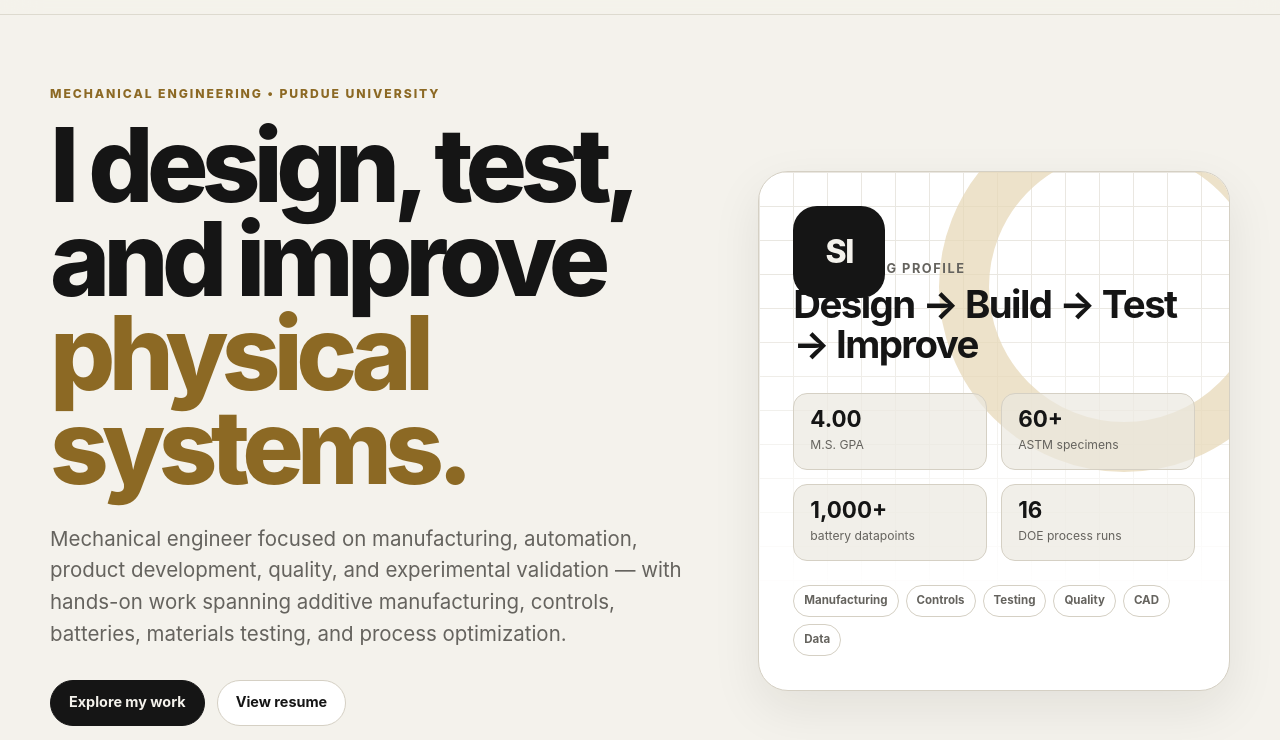
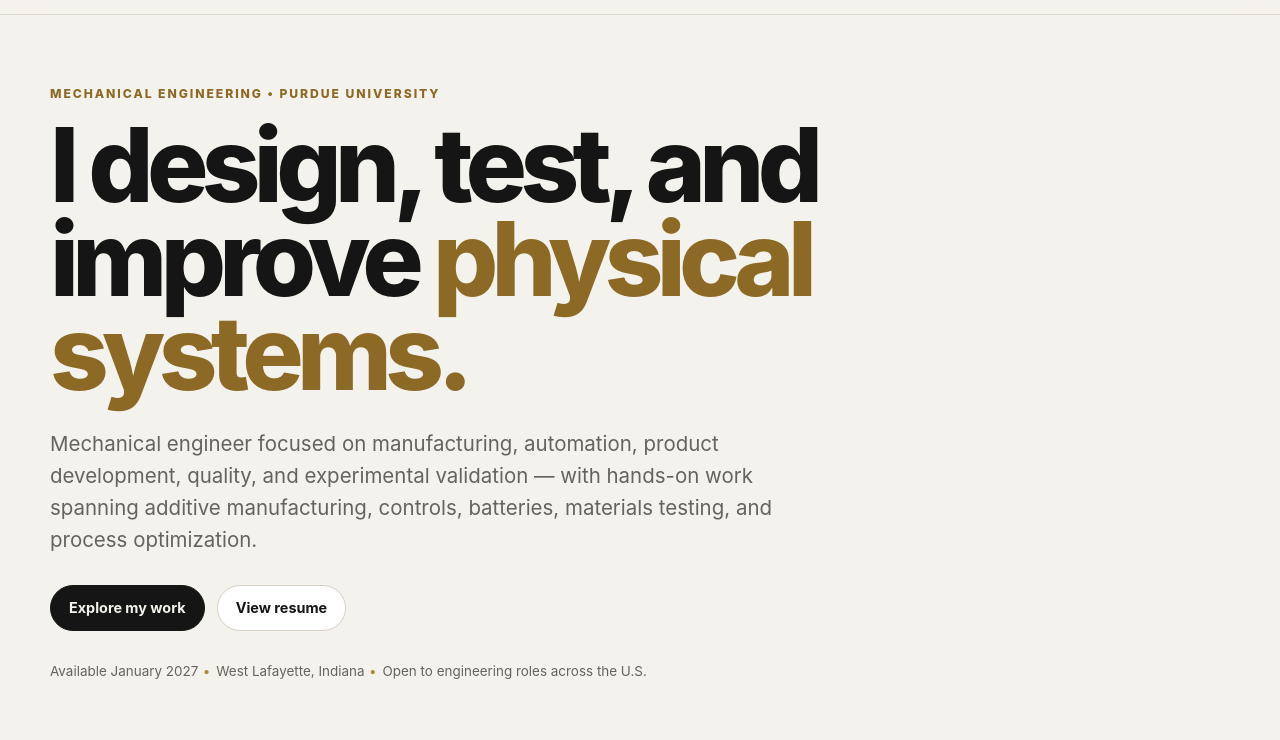
Before and after one commit to soumiliyer/soumiliyer.github.io, a plain HTML site: page index.html in a window 1280 px wide. Shown: the part 60-800 px from the top of the page. Drawn offline with Linux system fonts and the light colour scheme.

Commit message:
Add files via upload

```diff
--- a/index.html
+++ b/index.html
@@ -52,21 +52,6 @@
         </div>
       </div>
 
-      <aside class="hero-panel reveal" aria-label="Engineering profile snapshot">
-        <div class="blueprint-grid" aria-hidden="true"></div>
-        <div class="profile-monogram">SI</div>
-        <p class="panel-kicker">Engineering profile</p>
-        <h2>Design → Build → Test → Improve</h2>
-        <div class="profile-stats">
-          <div><strong>4.00</strong><span>M.S. GPA</span></div>
-          <div><strong>60+</strong><span>ASTM specimens</span></div>
-          <div><strong>1,000+</strong><span>battery datapoints</span></div>
-          <div><strong>16</strong><span>DOE process runs</span></div>
-        </div>
-        <div class="panel-tags">
-          <span>Manufacturing</span><span>Controls</span><span>Testing</span><span>Quality</span><span>CAD</span><span>Data</span>
-        </div>
-      </aside>
     </section>
 
     <section class="signal-strip" aria-label="Key engineering methods">
@@ -270,7 +255,6 @@
   <footer class="site-footer">
     <div class="section-shell footer-inner">
       <span>© <span id="year"></span> Soumil Iyer</span>
-      <span>Designed as an engineering portfolio — version 1.0</span>
       <a href="#top">Back to top ↑</a>
     </div>
   </footer>
--- a/styles.css
+++ b/styles.css
@@ -86,13 +86,14 @@ button { font: inherit; }
 
 .hero {
   min-height: calc(100vh - var(--header));
-  display: grid; grid-template-columns: minmax(0, 1.15fr) minmax(320px, .85fr); gap: 70px;
+  display: grid; grid-template-columns: minmax(0, 1fr); gap: 40px;
   align-items: center; padding-top: 70px; padding-bottom: 70px;
 }
 .eyebrow {
   margin: 0 0 14px; font-size: .76rem; font-weight: 780; letter-spacing: .16em;
   text-transform: uppercase; color: var(--accent-strong);
 }
+.hero-copy { max-width: 1050px; }
 .hero h1 {
   margin: 0; max-width: 850px; font-size: clamp(3.5rem, 8vw, 7.2rem); line-height: .92;
   letter-spacing: -.065em; font-weight: 780;
@@ -111,34 +112,8 @@ button { font: inherit; }
 .hero-meta span { position: relative; }
 .hero-meta span:not(:last-child)::after { content: "•"; position: absolute; right: -12px; color: var(--accent); }
 
-.hero-panel {
-  min-height: 520px; position: relative; overflow: hidden; border: 1px solid var(--line);
-  border-radius: 30px; background: var(--surface); padding: 34px; box-shadow: var(--shadow);
-  display: flex; flex-direction: column; justify-content: flex-end;
-}
-.blueprint-grid {
-  position: absolute; inset: 0; opacity: .5;
-  background-image: linear-gradient(var(--line) 1px, transparent 1px), linear-gradient(90deg, var(--line) 1px, transparent 1px);
-  background-size: 34px 34px;
-  mask-image: linear-gradient(to bottom, #000 25%, transparent 82%);
-}
-.hero-panel::after {
-  content: ""; position: absolute; width: 270px; height: 270px; right: -80px; top: -70px;
-  border: 50px solid var(--accent-soft); border-radius: 50%; opacity: .75;
-}
-.profile-monogram {
-  position: absolute; top: 34px; left: 34px; z-index: 2; width: 92px; height: 92px;
-  display: grid; place-items: center; border-radius: 24px; background: var(--ink); color: var(--bg);
-  font-size: 2rem; font-weight: 820; letter-spacing: -.04em;
-}
-.panel-kicker { position: relative; z-index: 1; margin: 0 0 6px; color: var(--muted); font-size: .8rem; font-weight: 700; text-transform: uppercase; letter-spacing: .12em; }
-.hero-panel h2 { position: relative; z-index: 1; margin: 0; font-size: clamp(1.8rem, 3vw, 2.7rem); line-height: 1.04; letter-spacing: -.04em; }
-.profile-stats { position: relative; z-index: 1; display: grid; grid-template-columns: repeat(2, 1fr); gap: 14px; margin: 28px 0 24px; }
-.profile-stats div { padding: 14px 16px; background: color-mix(in srgb, var(--surface-2) 70%, transparent); border: 1px solid var(--line); border-radius: 14px; }
-.profile-stats strong { display: block; font-size: 1.4rem; line-height: 1; }
-.profile-stats span { display: block; margin-top: 6px; font-size: .76rem; color: var(--muted); }
-.panel-tags, .tag-row { position: relative; z-index: 1; display: flex; flex-wrap: wrap; gap: 7px; }
-.panel-tags span, .tag-row span {
+.tag-row { position: relative; z-index: 1; display: flex; flex-wrap: wrap; gap: 7px; }
+.tag-row span {
   border: 1px solid var(--line); background: color-mix(in srgb, var(--surface) 88%, transparent);
   color: var(--muted); border-radius: 999px; padding: 6px 10px; font-size: .72rem; font-weight: 700;
 }
@@ -242,7 +217,6 @@ button { font: inherit; }
 
 @media (max-width: 940px) {
   .hero { grid-template-columns: 1fr; min-height: auto; padding-top: 80px; }
-  .hero-panel { min-height: 430px; }
   .section-heading { grid-template-columns: 1fr; gap: 18px; align-items: start; }
   .text-link, .education-mini { justify-self: start; text-align: left; }
   .project-card, .project-card:nth-child(1), .project-card:nth-child(2) { grid-column: span 6; }
@@ -258,7 +232,6 @@ button { font: inherit; }
   .theme-toggle { width: 36px; height: 36px; }
   .hero { gap: 28px; }
   .hero h1 { font-size: clamp(3.1rem, 15vw, 5.2rem); }
-  .hero-panel { min-height: 380px; }
   .project-card, .project-card:nth-child(1), .project-card:nth-child(2) { grid-column: 1 / -1; }
   .timeline-item { grid-template-columns: 1fr; gap: 8px; }
   .course-grid, .skills-grid { grid-template-columns: 1fr; }
```
